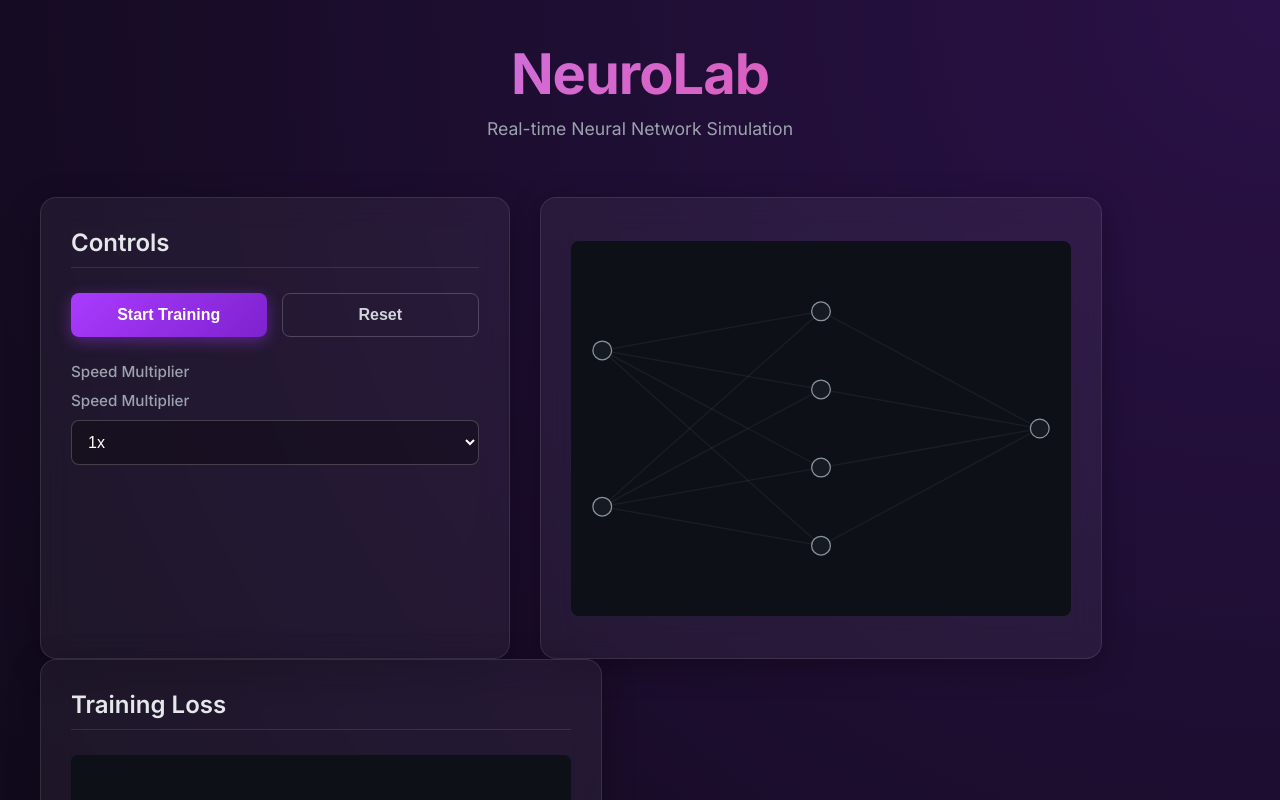
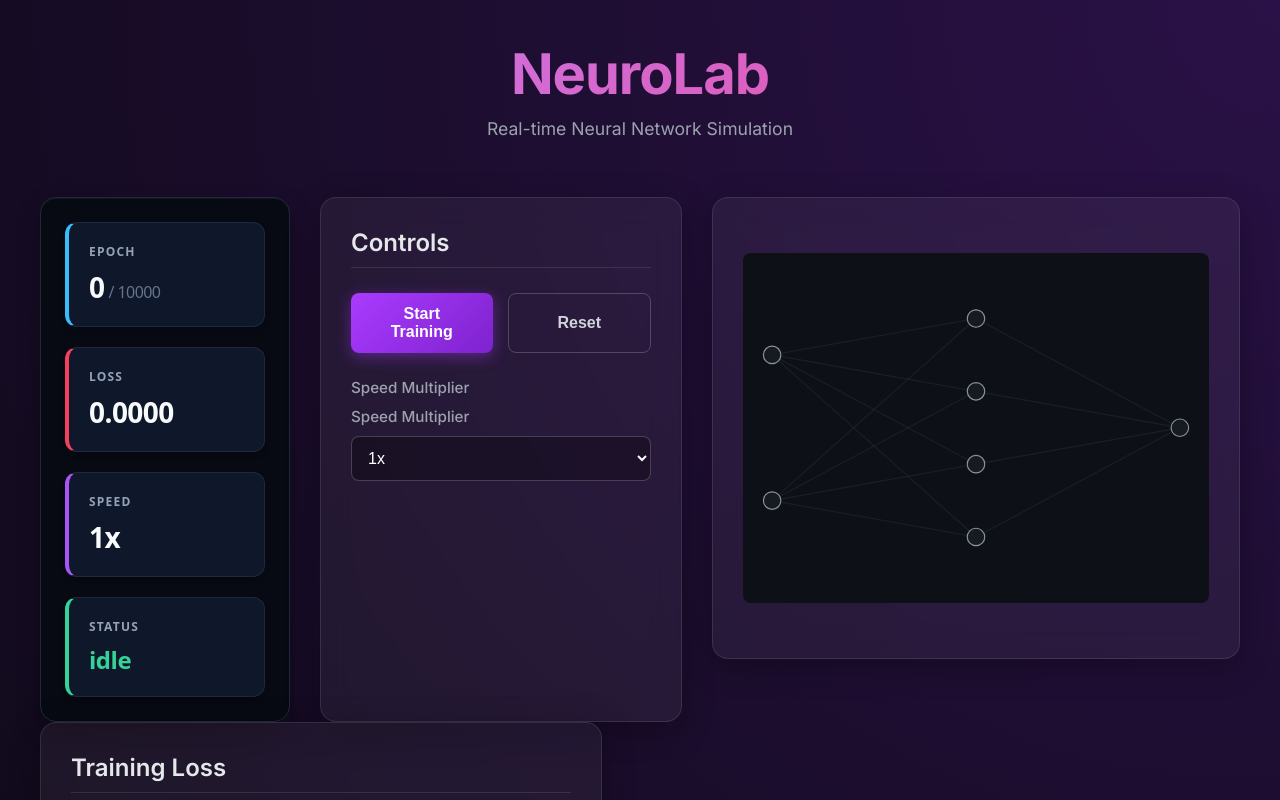
Before and after one commit to uhzoo4/neurolab, a React (Vite) app: page / in a window 1280 px wide. Shown: the top 800 px of the page. Built offline with nearby package versions, Linux system fonts and the light colour scheme.

Commit message:
feat: add live training metrics panel

```diff
--- a/src/App.tsx
+++ b/src/App.tsx
@@ -5,6 +5,7 @@ import { NetworkGraph } from "./components/NetworkGraph";
 import { useTilt } from "./hooks/useTilt";
 import{ LossGraph } from "./components/LossGraph";
 import "./App.css";
+import StatsPanel from "./components/StatsPanel";
 import NeuronInspector from "./components/NeuronInspector";
 
 function App() {
@@ -32,6 +33,13 @@ function App() {
       </header>
 
       <main className="dashboard">
+        <StatsPanel
+  currentEpoch={state.training.currentEpoch}
+  totalEpochs={state.training.totalEpochs}
+  loss={state.snapshot?.lossValue ?? null}
+  speedMultiplier={state.training.speedMultiplier}
+  status={state.training.status}
+/>
         <section className="panel controls-panel">
           <h2>Controls</h2>
           <div className="button-group">
```
